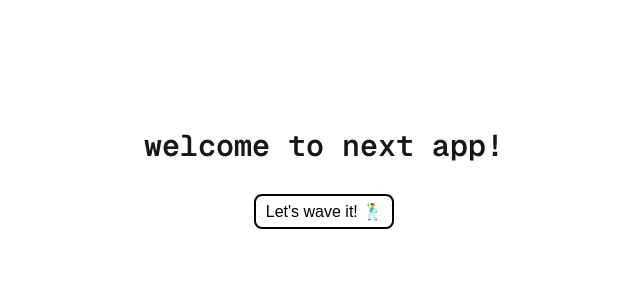
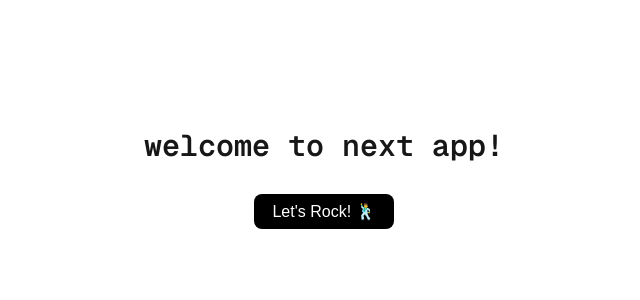
Before and after one commit to omChotaliya2002/next_app_1, a Next.js app: page / in a window 1280 px wide. Shown: the top 300 px of the page, without its empty margins (316-956 px from the left). Built offline with nearby package versions, Linux system fonts and the light colour scheme.

Commit message:
change the home screen button styling.

```diff
--- a/src/app/page.tsx
+++ b/src/app/page.tsx
@@ -1,5 +1,4 @@
-// import Image from "next/image";
-// import Page from "./about/Page";
+"use client";
 import Link from "next/link";
 
 export default function Home() {
@@ -8,9 +7,9 @@ export default function Home() {
                 <h1 className="text-3xl font-semibold font-mono"> welcome to next app! </h1>
 
                 <Link href={"/waves"}>
-                  <button className="bg-white text-black border-2 border-black w-[140px] h-[35px] hover:bg-black
-                  hover:text-white mt-[30px] rounded-lg hover:cursor-pointer active:bg-gray-300 active:text-black">
-                        Let's wave it! 🕺
+                  <button className="bg-black text-white w-[140px] h-[35px] hover:bg-white hover:text-black
+                      hover:border-2 hover:border-black mt-[30px] rounded-lg hover:cursor-pointer active:bg-gray-300 active:text-black">
+                        Let's Rock! 🕺
                   </button>
                 </Link>
           </div>
```
